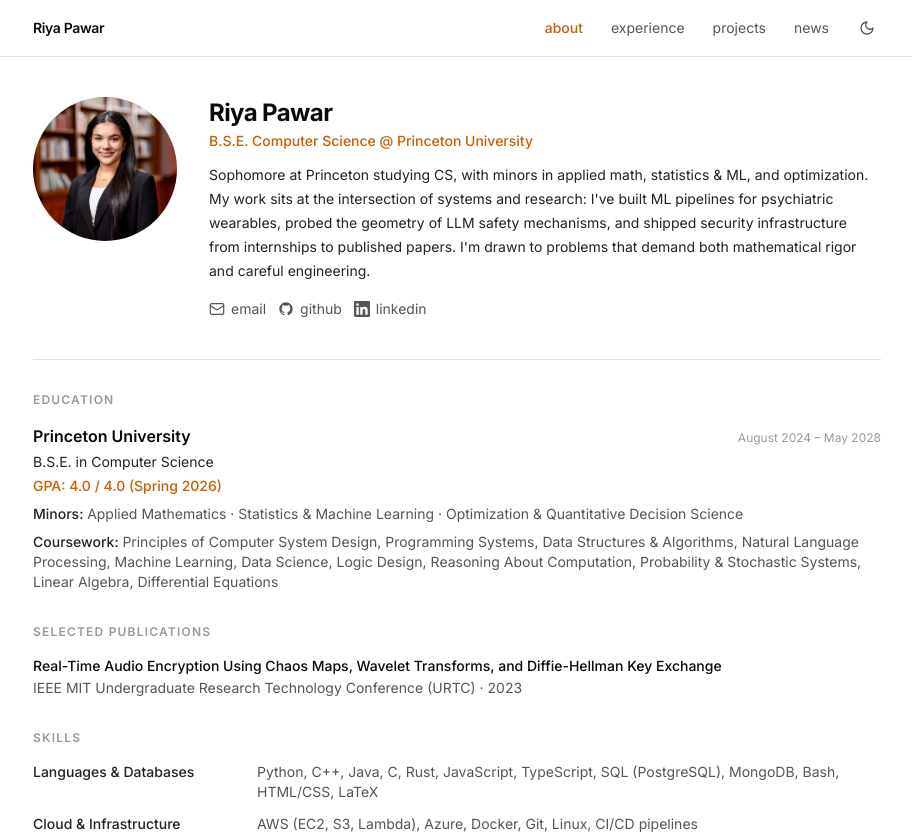
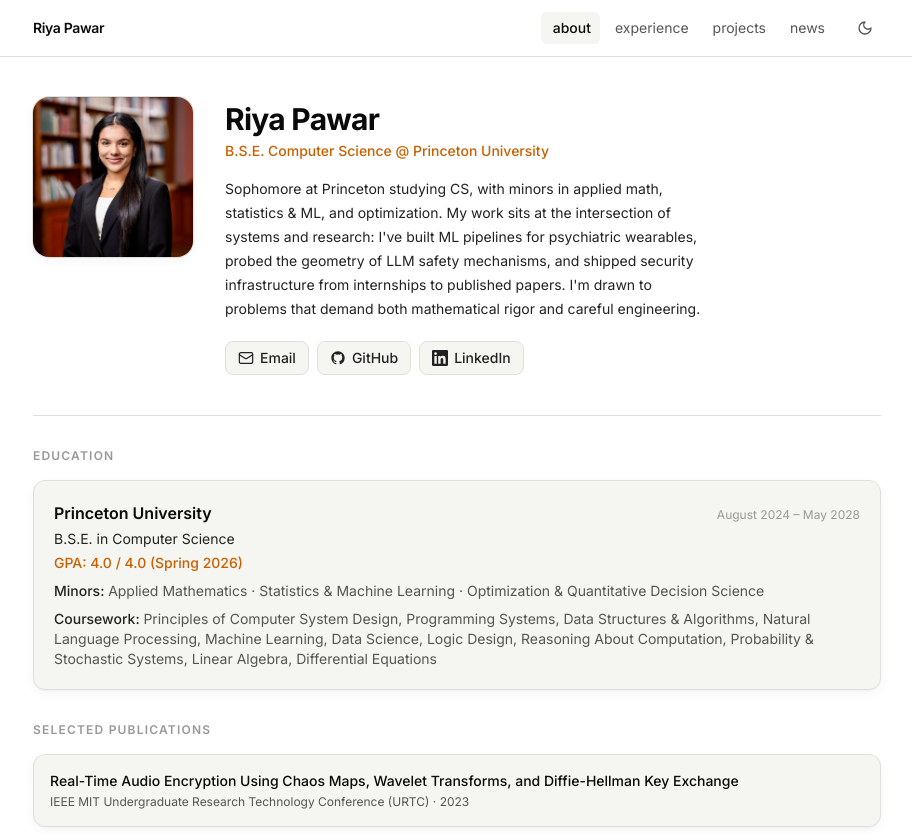
Before and after one commit to riyapawar/riyapawar.github.io, a Next.js app: page / in a window 1280 px wide. Shown: the top 834 px of the page, without its empty margins (183-1095 px from the left). Built offline with nearby package versions, Linux system fonts and the light colour scheme.

Commit message:
Redesign site with card layout, sliding nav pill, and animations

```diff
--- a/app/globals.css
+++ b/app/globals.css
@@ -7,71 +7,83 @@
 /* ── Light (default) ─────────────────────────── */
 :root {
   color-scheme: light;
-  --bg:          #ffffff;
-  --bg-surface:  #f2f2ef;
-  --bg-tag:      #eaeae6;
-  --nav-bg:      rgb(255 255 255 / 0.94);
-  --text-1:      #0a0a0a;
-  --text-2:      #222222;
-  --text-3:      #555555;
-  --text-4:      #999999;
-  --border:      #e0e0da;
-  --bg-hover:    #f5f5f2;
-  --accent:      #c96000;
-  --accent-h:    #a34e00;
+  --bg:               #ffffff;
+  --bg-surface:       #f5f5f2;
+  --bg-tag:           #eaeae6;
+  --nav-bg:           rgb(255 255 255 / 0.92);
+  --text-1:           #0a0a0a;
+  --text-2:           #222222;
+  --text-3:           #555555;
+  --text-4:           #999999;
+  --border:           #e0e0da;
+  --border-hover:     #b0b0a8;
+  --bg-hover:         #f0f0ec;
+  --accent:           #c96000;
+  --accent-h:         #a34e00;
+  --card-shadow:      0 1px 2px rgba(0,0,0,0.04), 0 4px 12px rgba(0,0,0,0.04);
+  --card-shadow-hover:0 2px 6px rgba(0,0,0,0.07), 0 10px 28px rgba(0,0,0,0.08);
 }
 
 /* ── Dark via system preference ──────────────── */
 @media (prefers-color-scheme: dark) {
   :root:not([data-theme="light"]) {
     color-scheme: dark;
-    --bg:          #0a0a0a;
-    --bg-surface:  #141414;
-    --bg-tag:      #1e1e1b;
-    --nav-bg:      rgb(10 10 10 / 0.94);
-    --text-1:      #f5f5f1;
-    --text-2:      #c8c8c0;
-    --text-3:      #808078;
-    --text-4:      #484844;
-    --border:      #242420;
-    --bg-hover:    #141412;
-    --accent:      #ff9040;
-    --accent-h:    #e07830;
+    --bg:               #0a0a0a;
+    --bg-surface:       #141414;
+    --bg-tag:           #1e1e1b;
+    --nav-bg:           rgb(10 10 10 / 0.92);
+    --text-1:           #f5f5f1;
+    --text-2:           #c8c8c0;
+    --text-3:           #808078;
+    --text-4:           #484844;
+    --border:           #242420;
+    --border-hover:     #484844;
+    --bg-hover:         #141412;
+    --accent:           #ff9040;
+    --accent-h:         #e07830;
+    --card-shadow:      0 1px 2px rgba(0,0,0,0.5), 0 4px 12px rgba(0,0,0,0.4);
+    --card-shadow-hover:0 2px 6px rgba(0,0,0,0.7), 0 10px 28px rgba(0,0,0,0.6);
   }
 }
 
 /* ── Dark via manual toggle ──────────────────── */
 :root[data-theme="dark"] {
   color-scheme: dark;
-  --bg:          #0a0a0a;
-  --bg-surface:  #141414;
-  --bg-tag:      #1e1e1b;
-  --nav-bg:      rgb(10 10 10 / 0.94);
-  --text-1:      #f5f5f1;
-  --text-2:      #c8c8c0;
-  --text-3:      #808078;
-  --text-4:      #484844;
-  --border:      #242420;
-  --bg-hover:    #141412;
-  --accent:      #ff9040;
-  --accent-h:    #e07830;
+  --bg:               #0a0a0a;
+  --bg-surface:       #141414;
+  --bg-tag:           #1e1e1b;
+  --nav-bg:           rgb(10 10 10 / 0.92);
+  --text-1:           #f5f5f1;
+  --text-2:           #c8c8c0;
+  --text-3:           #808078;
+  --text-4:           #484844;
+  --border:           #242420;
+  --border-hover:     #484844;
+  --bg-hover:         #141412;
+  --accent:           #ff9040;
+  --accent-h:         #e07830;
+  --card-shadow:      0 1px 2px rgba(0,0,0,0.5), 0 4px 12px rgba(0,0,0,0.4);
+  --card-shadow-hover:0 2px 6px rgba(0,0,0,0.7), 0 10px 28px rgba(0,0,0,0.6);
 }
 
 /* ── Light via manual toggle (overrides system dark) */
 :root[data-theme="light"] {
   color-scheme: light;
-  --bg:          #ffffff;
-  --bg-surface:  #f2f2ef;
-  --bg-tag:      #eaeae6;
-  --nav-bg:      rgb(255 255 255 / 0.94);
-  --text-1:      #0a0a0a;
-  --text-2:      #222222;
-  --text-3:      #555555;
-  --text-4:      #999999;
-  --border:      #e0e0da;
-  --bg-hover:    #f5f5f2;
-  --accent:      #c96000;
-  --accent-h:    #a34e00;
+  --bg:               #ffffff;
+  --bg-surface:       #f5f5f2;
+  --bg-tag:           #eaeae6;
+  --nav-bg:           rgb(255 255 255 / 0.92);
+  --text-1:           #0a0a0a;
+  --text-2:           #222222;
+  --text-3:           #555555;
+  --text-4:           #999999;
+  --border:           #e0e0da;
+  --border-hover:     #b0b0a8;
+  --bg-hover:         #f0f0ec;
+  --accent:           #c96000;
+  --accent-h:         #a34e00;
+  --card-shadow:      0 1px 2px rgba(0,0,0,0.04), 0 4px 12px rgba(0,0,0,0.04);
+  --card-shadow-hover:0 2px 6px rgba(0,0,0,0.07), 0 10px 28px rgba(0,0,0,0.08);
 }
 
 /* ── Base ────────────────────────────────────── */
@@ -81,3 +93,19 @@
   font-family: var(--font-sans);
   -webkit-font-smoothing: antialiased;
 }
+
+/* ── Animations ──────────────────────────────── */
+@keyframes fade-up {
+  from {
+    opacity: 0;
+    transform: translateY(10px);
+  }
+  to {
+    opacity: 1;
+    transform: translateY(0);
+  }
+}
+
+.animate-in {
+  animation: fade-up 0.28s cubic-bezier(0.16, 1, 0.3, 1) both;
+}
--- a/components/About.tsx
+++ b/components/About.tsx
@@ -26,7 +26,7 @@
   );
 }
 
-function LinkRow({
+function LinkChip({
   href,
   icon,
   label,
@@ -42,10 +42,23 @@
       href={href}
       target={external ? "_blank" : undefined}
       rel={external ? "noopener noreferrer" : undefined}
-      className="flex items-center gap-1.5 text-sm transition-colors"
-      style={{ color: "var(--text-3)" }}
-      onMouseEnter={e => (e.currentTarget.style.color = "var(--accent)")}
-      onMouseLeave={e => (e.currentTarget.style.color = "var(--text-3)")}
+      className="inline-flex items-center gap-1.5 px-3 py-1.5 rounded-lg border text-sm font-medium"
+      style={{
+        color: "var(--text-2)",
+        borderColor: "var(--border)",
+        background: "var(--bg-surface)",
+        transition: "color 150ms, border-color 150ms, transform 150ms",
+      }}
+      onMouseEnter={e => {
+        e.currentTarget.style.color = "var(--accent)";
+        e.currentTarget.style.borderColor = "var(--accent)";
+        e.currentTarget.style.transform = "translateY(-1px)";
+      }}
+      onMouseLeave={e => {
+        e.currentTarget.style.color = "var(--text-2)";
+        e.currentTarget.style.borderColor = "var(--border)";
+        e.currentTarget.style.transform = "translateY(0)";
+      }}
     >
       {icon}
       <span>{label}</span>
@@ -61,29 +74,39 @@
       {/* Hero */}
       <div className="flex flex-col sm:flex-row gap-8 items-start mb-10">
         <div className="shrink-0">
-          <div className="w-36 h-36 rounded-full overflow-hidden" style={{ background: "var(--bg-surface)" }}>
+          <div
+            className="w-40 h-40 rounded-2xl overflow-hidden"
+            style={{
+              background: "var(--bg-surface)",
+              boxShadow: "0 0 0 1px var(--border), var(--card-shadow)",
+            }}
+          >
             <Image
               src="/avatar.png"
               alt="Riya Pawar"
-              width={144}
-              height={144}
+              width={160}
+              height={160}
               className="w-full h-full object-cover object-top"
               priority
             />
           </div>
         </div>
 
-        <div className="flex-1 min-w-0">
-          <h1 className="text-2xl font-bold tracking-tight mb-0.5" style={{ color: "var(--text-1)" }}>
+        <div className="flex-1 min-w-0 pt-1">
+          <h1 className="text-3xl font-bold tracking-tight mb-1" style={{ color: "var(--text-1)" }}>
             {profile.name}
           </h1>
-          <p className="font-medium text-sm mb-3" style={{ color: "var(--accent)" }}>{profile.role}</p>
-          <p className="text-sm leading-6 mb-4" style={{ color: "var(--text-2)" }}>{profile.bio}</p>
+          <p className="font-medium text-sm mb-4" style={{ color: "var(--accent)" }}>
+            {profile.role}
+          </p>
+          <p className="text-sm leading-6 mb-5" style={{ color: "var(--text-2)", maxWidth: "54ch" }}>
+            {profile.bio}
+          </p>
 
-          <div className="flex flex-wrap gap-3">
-            <LinkRow href={`mailto:${profile.email}`} icon={<EmailIcon />} label="email" />
-            <LinkRow href={profile.github} icon={<GitHubIcon />} label="github" external />
-            <LinkRow href={profile.linkedin} icon={<LinkedInIcon />} label="linkedin" external />
+          <div className="flex flex-wrap gap-2">
+            <LinkChip href={`mailto:${profile.email}`} icon={<EmailIcon />} label="Email" />
+            <LinkChip href={profile.github} icon={<GitHubIcon />} label="GitHub" external />
+            <LinkChip href={profile.linkedin} icon={<LinkedInIcon />} label="LinkedIn" external />
           </div>
         </div>
       </div>
@@ -94,7 +117,25 @@
           <h2 className="text-xs font-semibold uppercase tracking-widest mb-4" style={{ color: "var(--text-4)" }}>
             Education
           </h2>
-          <div>
+          <div
+            className="rounded-xl p-5 border"
+            style={{
+              borderColor: "var(--border)",
+              background: "var(--bg-surface)",
+              boxShadow: "var(--card-shadow)",
+              transition: "transform 200ms cubic-bezier(0.4, 0, 0.2, 1), box-shadow 200ms, border-color 200ms",
+            }}
+            onMouseEnter={e => {
+              e.currentTarget.style.transform = "translateY(-1px)";
+              e.currentTarget.style.boxShadow = "var(--card-shadow-hover)";
+              e.currentTarget.style.borderColor = "var(--border-hover)";
+            }}
+            onMouseLeave={e => {
+              e.currentTarget.style.transform = "translateY(0)";
+              e.currentTarget.style.boxShadow = "var(--card-shadow)";
+              e.currentTarget.style.borderColor = "var(--border)";
+            }}
+          >
             <div className="flex flex-col sm:flex-row sm:items-baseline sm:justify-between gap-0.5 mb-1">
               <span className="font-semibold" style={{ color: "var(--text-1)" }}>{edu.school}</span>
               <span className="text-xs" style={{ color: "var(--text-4)" }}>{edu.dates}</span>
@@ -117,26 +158,41 @@
           <h2 className="text-xs font-semibold uppercase tracking-widest mb-4" style={{ color: "var(--text-4)" }}>
             Selected Publications
           </h2>
-          <ul className="space-y-3">
+          <div className="space-y-2">
             {publications.map((p, i) => (
-              <li key={i} className="text-sm">
-                <a
-                  href={p.href}
-                  target="_blank"
-                  rel="noopener noreferrer"
-                  className="font-medium transition-colors"
-                  style={{ color: "var(--text-1)" }}
-                  onMouseEnter={e => (e.currentTarget.style.color = "var(--accent)")}
-                  onMouseLeave={e => (e.currentTarget.style.color = "var(--text-1)")}
-                >
+              <a
+                key={i}
+                href={p.href}
+                target="_blank"
+                rel="noopener noreferrer"
+                className="block rounded-xl p-4 border"
+                style={{
+                  borderColor: "var(--border)",
+                  background: "var(--bg-surface)",
+                  boxShadow: "var(--card-shadow)",
+                  textDecoration: "none",
+                  transition: "transform 200ms cubic-bezier(0.4, 0, 0.2, 1), box-shadow 200ms, border-color 200ms",
+                }}
+                onMouseEnter={e => {
+                  e.currentTarget.style.transform = "translateY(-1px)";
+                  e.currentTarget.style.boxShadow = "var(--card-shadow-hover)";
+                  e.currentTarget.style.borderColor = "var(--accent)";
+                }}
+                onMouseLeave={e => {
+                  e.currentTarget.style.transform = "translateY(0)";
+                  e.currentTarget.style.boxShadow = "var(--card-shadow)";
+                  e.currentTarget.style.borderColor = "var(--border)";
+                }}
+              >
+                <p className="text-sm font-medium leading-snug mb-1" style={{ color: "var(--text-1)" }}>
                   {p.title}
-                </a>
-                <p className="mt-0.5" style={{ color: "var(--text-3)" }}>
+                </p>
+                <p className="text-xs" style={{ color: "var(--text-3)" }}>
                   {p.venue} · {p.year}
                 </p>
-              </li>
+              </a>
             ))}
-          </ul>
+          </div>
         </section>
 
         {/* Skills */}
--- a/components/Nav.tsx
+++ b/components/Nav.tsx
@@ -1,6 +1,6 @@
 "use client";
 
-import { useEffect, useState } from "react";
+import { useEffect, useLayoutEffect, useRef, useState } from "react";
 import { profile } from "@/lib/data";
 
 type Tab = "about" | "experience" | "projects" | "news";
@@ -36,6 +36,9 @@
 
 export default function Nav({ activeTab, setActiveTab }: NavProps) {
   const [isDark, setIsDark] = useState(false);
+  const pillRef = useRef<HTMLSpanElement>(null);
+  const tabRefs = useRef<(HTMLButtonElement | null)[]>([]);
+  const navRef = useRef<HTMLDivElement>(null);
 
   useEffect(() => {
     const stored = localStorage.getItem("theme");
@@ -46,6 +49,19 @@
     }
   }, []);
 
+  useLayoutEffect(() => {
+    const idx = tabs.findIndex(t => t.id === activeTab);
+    const btn = tabRefs.current[idx];
+    const nav = navRef.current;
+    const pill = pillRef.current;
+    if (!btn || !nav || !pill) return;
+    const navRect = nav.getBoundingClientRect();
+    const btnRect = btn.getBoundingClientRect();
+    pill.style.left = `${btnRect.left - navRect.left}px`;
+    pill.style.width = `${btnRect.width}px`;
+    pill.style.opacity = "1";
+  }, [activeTab]);
+
   function toggleTheme() {
     const next = isDark ? "light" : "dark";
     setIsDark(!isDark);
@@ -55,30 +71,53 @@
 
   return (
     <header
-      className="sticky top-0 z-50 backdrop-blur-sm border-b"
+      className="sticky top-0 z-50 backdrop-blur-md border-b"
       style={{ background: "var(--nav-bg)", borderColor: "var(--border)" }}
     >
       <div className="max-w-4xl mx-auto px-6 h-14 flex items-center justify-between">
         <button
           onClick={() => setActiveTab("about")}
-          className="font-semibold text-sm tracking-tight transition-colors"
-          style={{ color: "var(--text-1)" }}
+          className="font-semibold text-sm tracking-tight"
+          style={{
+            color: "var(--text-1)",
+            transition: "color 150ms",
+          }}
           onMouseEnter={e => (e.currentTarget.style.color = "var(--accent)")}
           onMouseLeave={e => (e.currentTarget.style.color = "var(--text-1)")}
         >
           {profile.name}
         </button>
 
-        <div className="flex items-center gap-1">
-          <nav className="flex items-center gap-1">
-            {tabs.map((tab) => (
+        <div className="flex items-center gap-2">
+          <nav
+            ref={navRef}
+            className="relative flex items-center"
+            style={{ padding: "4px" }}
+          >
+            {/* sliding pill */}
+            <span
+              ref={pillRef}
+              className="absolute rounded-md pointer-events-none"
+              style={{
+                top: 4,
+                bottom: 4,
+                left: 0,
+                width: 0,
+                opacity: 0,
+                background: "var(--bg-surface)",
+                transition: "left 220ms cubic-bezier(0.4, 0, 0.2, 1), width 220ms cubic-bezier(0.4, 0, 0.2, 1), opacity 120ms",
+              }}
+            />
+            {tabs.map((tab, i) => (
               <button
                 key={tab.id}
+                ref={el => { tabRefs.current[i] = el; }}
                 onClick={() => setActiveTab(tab.id)}
-                className="px-3 py-1.5 text-sm rounded-md transition-colors"
+                className="relative z-10 px-3 py-1.5 text-sm rounded-md"
                 style={{
-                  color: activeTab === tab.id ? "var(--accent)" : "var(--text-3)",
+                  color: activeTab === tab.id ? "var(--text-1)" : "var(--text-3)",
                   fontWeight: activeTab === tab.id ? 500 : 400,
+                  transition: "color 150ms",
                 }}
               >
                 {tab.label}
@@ -88,10 +127,19 @@
 
           <button
             onClick={toggleTheme}
-            className="ml-2 p-1.5 rounded-md transition-colors"
-            style={{ color: "var(--text-3)" }}
-            onMouseEnter={e => (e.currentTarget.style.color = "var(--accent)")}
-            onMouseLeave={e => (e.currentTarget.style.color = "var(--text-3)")}
+            className="p-2 rounded-md"
+            style={{
+              color: "var(--text-3)",
+              transition: "color 150ms, background 150ms",
+            }}
+            onMouseEnter={e => {
+              e.currentTarget.style.color = "var(--text-1)";
+              e.currentTarget.style.background = "var(--bg-surface)";
+            }}
+            onMouseLeave={e => {
+              e.currentTarget.style.color = "var(--text-3)";
+              e.currentTarget.style.background = "transparent";
+            }}
             aria-label="Toggle theme"
           >
             {isDark ? <SunIcon /> : <MoonIcon />}
--- a/components/PortfolioClient.tsx
+++ b/components/PortfolioClient.tsx
@@ -16,10 +16,12 @@
     <>
       <Nav activeTab={activeTab} setActiveTab={setActiveTab} />
       <main className="max-w-4xl mx-auto px-6">
-        {activeTab === "about" && <About />}
-        {activeTab === "experience" && <Experience />}
-        {activeTab === "projects" && <Projects />}
-        {activeTab === "news" && <News />}
+        <div key={activeTab} className="animate-in">
+          {activeTab === "about" && <About />}
+          {activeTab === "experience" && <Experience />}
+          {activeTab === "projects" && <Projects />}
+          {activeTab === "news" && <News />}
+        </div>
       </main>
       <footer
         className="max-w-4xl mx-auto px-6 py-8 mt-4 border-t"
```
Also changed, not shown: components/Experience.tsx (+35 -16 lines), components/News.tsx (+15 -6 lines), components/Projects.tsx (+73 -41 lines).
